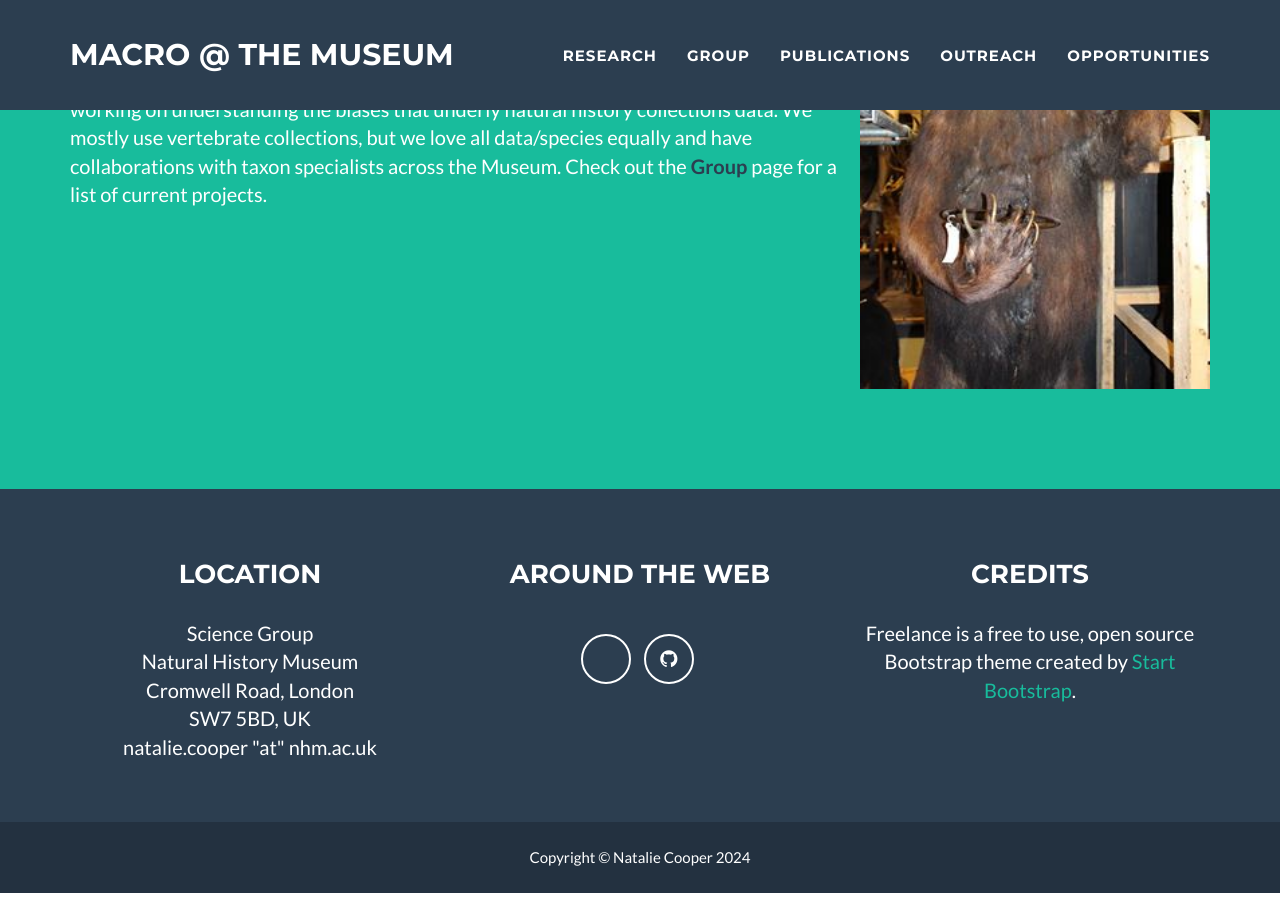
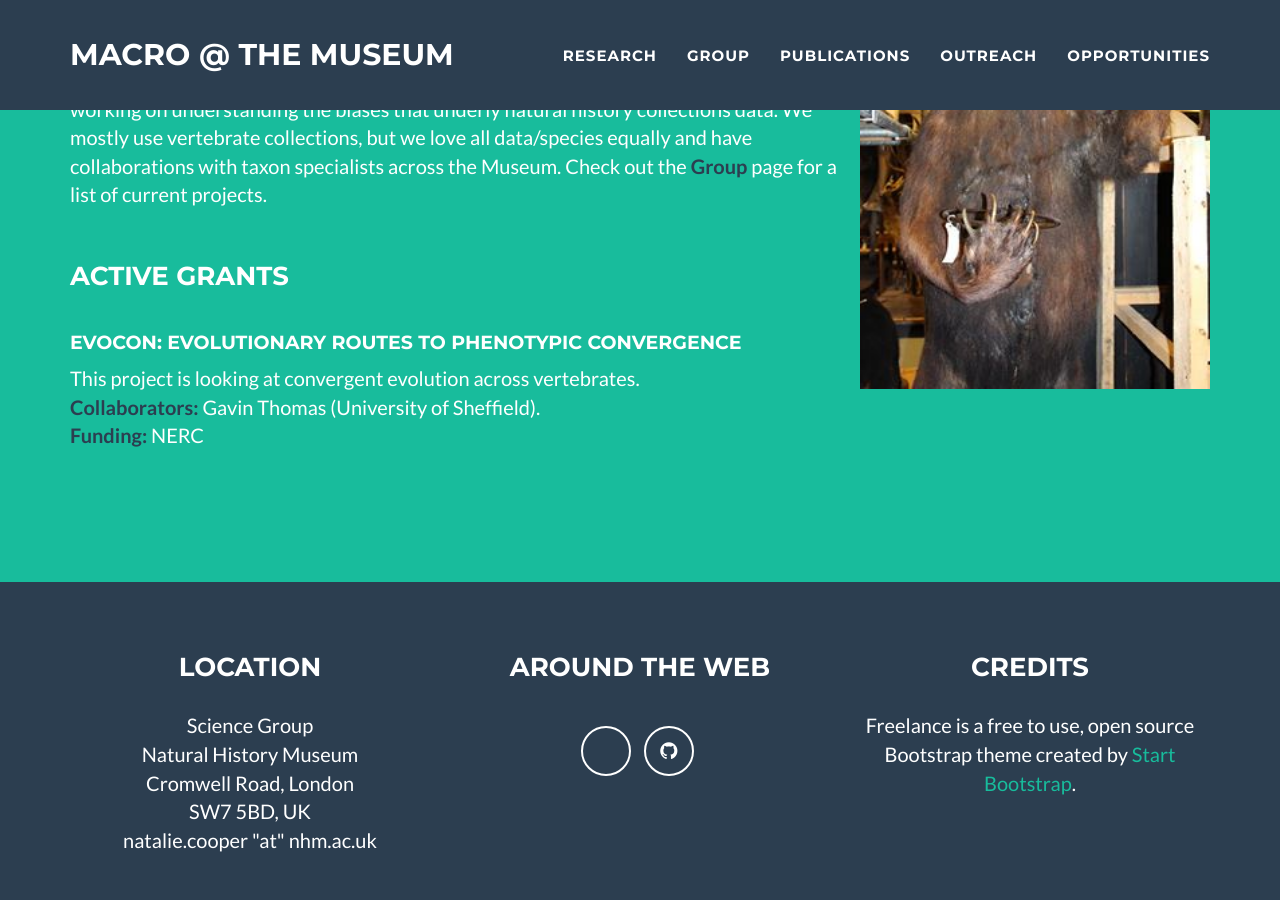
Before and after one commit to nhcooper123/nhcooper123.github.io, a Jekyll site: the page about.html, which Jekyll copies as it is, in a window 1280 px wide and 900 px high, scrolled down 1181 px. Built offline with Jekyll 4.4.1, drawn with Linux system fonts in a browser that asks for light colours.

Commit message:
Update about.html

```diff
--- a/about.html
+++ b/about.html
@@ -113,17 +113,15 @@
 </p>
  &nbsp
 
-<!-- <h3> Active grants </h3>
+<h3> Active grants </h3>
 &nbsp
 
-<h4> Back to the Water </h4>
-<p>This grant is led by postdoc <a href="https://travisparkpalaeo.com"><strong><font color="2c3e50">Travis Park</font></strong></a>, and focuses on the evolution of secondarily aquatic tetrapods, i.e. whales, dolphins, seals, sealions and their relatives. <a href="https://www.gburin.com"><strong><font color="2c3e50">Gustavo Burin</font></strong></a> is also a postdoc on this project. <br>
-<strong><font color="2c3e50">Collaborators:</font></strong> Graham Slater (University of Chicago), Erich Fitzgerald (Museums Victoria). <br>
-<strong><font color="2c3e50">Funding:</font></strong> The Leverhulme Trust.<br>
+<h4> EvoCon: Evolutionary routes to phenotypic convergence </h4>
+<p>This project is looking at convergent evolution across vertebrates.<br>
+<strong><font color="2c3e50">Collaborators:</font></strong> Gavin Thomas (University of Sheffield). <br>
+<strong><font color="2c3e50">Funding:</font></strong> NERC<br>
 </p>
  &nbsp
-
--->
 
     </section>
 
@@ -148,7 +146,7 @@
                         <ul class="list-inline">
 
                             <li>
-                                <a href="https://bsky.app/profile/nhcooper123.bsky.social" class="btn-social btn-outline"><i class="fa fa-brands fa-bluesky"></i></a>
+                                <a href="https://bsky.app/profile/nhcooper123.bsky.social" class="btn-social btn-outline"><i class="fa fa-brands fa-search-heart"></i></a>
                             </li>
 
                             <li>
```
